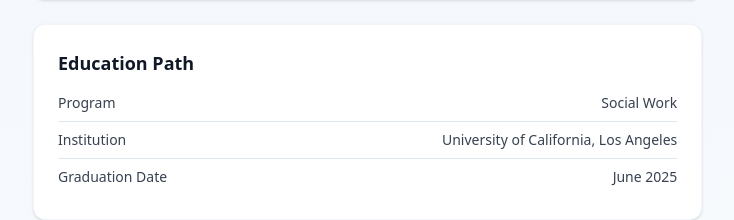
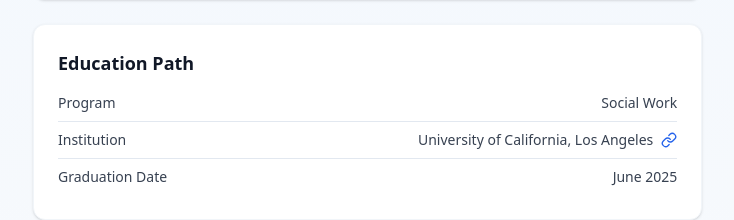
Before and after one commit to syedmaaz20/openai-fundme, a React (Vite) app: page /campaigns/1 in a window 1280 px wide. Shown: the part 784-1004 px from the top of the page, without its empty margins (95-829 px from the left). Built offline with nearby package versions, Linux system fonts and the light colour scheme.

Commit message:
Add link icon to institution.
Add a link icon next to the institution name in the education section to indicate a website link.

```diff
--- a/src/components/campaign-detail/EducationPath.tsx
+++ b/src/components/campaign-detail/EducationPath.tsx
@@ -1,9 +1,34 @@
 
 import React from "react";
+import { Link as LinkIcon } from "lucide-react";
+import { Tooltip, TooltipTrigger, TooltipContent } from "@/components/ui/tooltip";
 
 const educationPath = [
   { label: "Program", value: "Social Work" },
-  { label: "Institution", value: "University of California, Los Angeles" },
+  {
+    label: "Institution",
+    value: (
+      <span className="flex items-center gap-1">
+        University of California, Los Angeles
+        <Tooltip>
+          <TooltipTrigger asChild>
+            <a
+              href="https://www.ucla.edu/"
+              target="_blank"
+              rel="noopener noreferrer"
+              className="ml-1 text-blue-600 hover:text-blue-800"
+              aria-label="Visit Institution Website"
+            >
+              <LinkIcon size={16} />
+            </a>
+          </TooltipTrigger>
+          <TooltipContent side="top">
+            Visit Institution Website
+          </TooltipContent>
+        </Tooltip>
+      </span>
+    )
+  },
   { label: "Graduation Date", value: "June 2025" }
 ];
 
```
